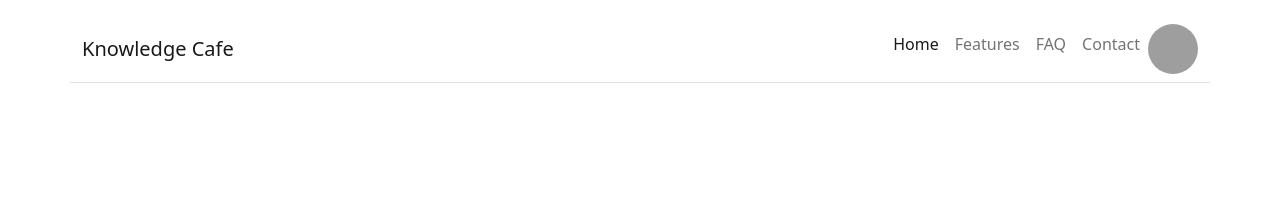
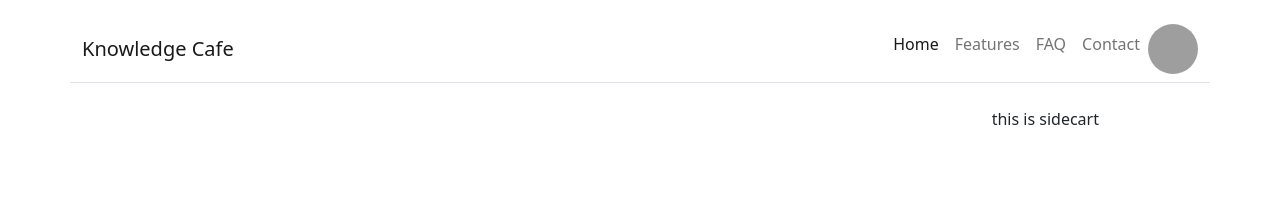
Before and after one commit to Arzenaakter/knowledge-cafe, a React (Vite) app: page / in a window 1280 px wide. Shown: the top 197 px of the page. Built offline with nearby package versions, Linux system fonts and the light colour scheme; grey boxes are pictures that could not be loaded.

Commit message:
data fetch done

```diff
--- a/src/App.jsx
+++ b/src/App.jsx
@@ -4,6 +4,8 @@ import viteLogo from '/vite.svg'
 import './App.css';
 import 'bootstrap/dist/css/bootstrap.min.css';
 import Header from './components/Header/Header';
+import Blogs from './components/Blogs/Blogs';
+import SideCart from './components/SideCart/SideCart';
 
 function App() {
 
@@ -11,6 +13,16 @@ function App() {
   return (
     <div className="App">
      <Header></Header>
+     <div className='main-container d-md-flex flex-md-row flex-sm-column mt-4 '>
+        <div className='blogs-container col-md-8 '>
+          <Blogs></Blogs>
+
+        </div>
+        <div className='sidecart-container col-md-4'>
+          <SideCart></SideCart>
+
+        </div>
+     </div>
     </div>
   )
 }
--- /dev/null
+++ b/src/components/Blogs/Blogs.jsx
@@ -0,0 +1,23 @@
+import React from 'react';
+import { useState } from 'react';
+import { useEffect } from 'react';
+import './Blogs.css';
+
+const Blogs = () => {
+    const [blogs,setBlogs] = useState([]);
+    useEffect(()=>{
+        fetch('data.json')
+        .then(res => res.json())
+        .then(data => setBlogs(data))
+
+
+    }
+    ,[])
+    return (
+        <div>
+         {blogs.map(blog=>console.log(blog))}
+        </div>
+    );
+};
+
+export default Blogs;
--- /dev/null
+++ b/src/components/SideCart/SideCart.jsx
@@ -0,0 +1,12 @@
+import React from 'react';
+import './SideCart.css';
+
+const SideCart = () => {
+    return (
+        <div>
+            this is sidecart
+        </div>
+    );
+};
+
+export default SideCart;
```
Also changed, not shown: src/components/Blogs/Blogs.css (added), src/components/SideCart/SideCart.css (added).
